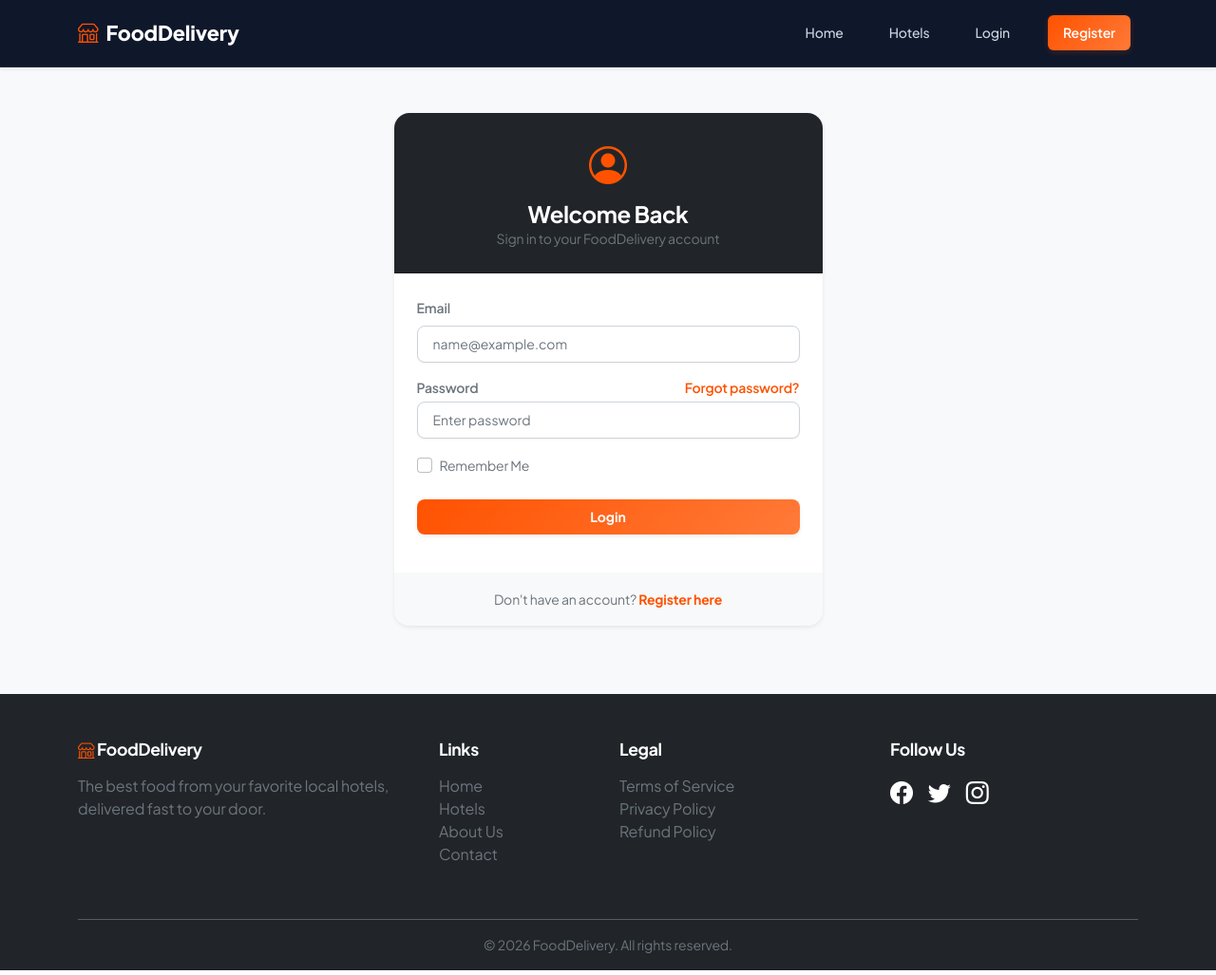
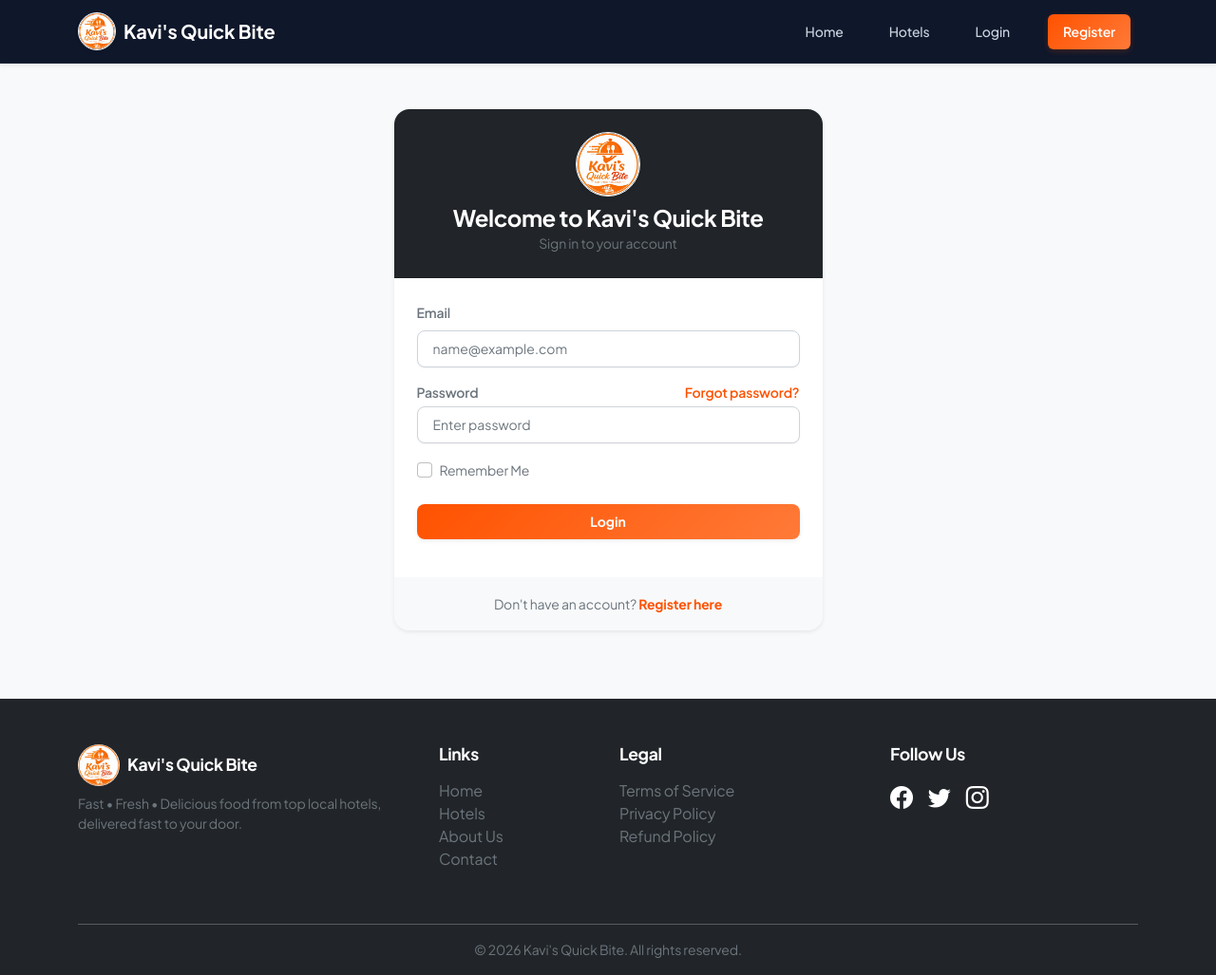
Before and after one commit to kaavi02/Food, a Flask app: page /login in a window 1280 px wide. Shown: the whole page at 95% size. Run offline with Flask 3, Linux system fonts and the light colour scheme; some libraries are stand-ins or nearby versions.

Commit message:
Rebrand application to Kavi's Quick Bite with official logo, favicon, and updated headers

```diff
--- a/app/templates/auth/login.html
+++ b/app/templates/auth/login.html
@@ -1,13 +1,15 @@
 {% extends "base.html" %}
-{% block title %}Login - Food Delivery{% endblock %}
+{% block title %}Login - Kavi's Quick Bite{% endblock %}
 {% block content %}
 <div class="row justify-content-center my-4">
     <div class="col-md-5">
         <div class="card shadow-sm border-0 rounded-4 overflow-hidden">
             <div class="card-header bg-dark text-white text-center py-4">
-                <div class="mb-2"><i class="bi bi-person-circle fs-1 text-primary"></i></div>
-                <h4 class="fw-bold mb-0">Welcome Back</h4>
-                <small class="text-muted">Sign in to your FoodDelivery account</small>
+                <div class="mb-2">
+                    <img src="{{ url_for('static', filename='img/logo.png') }}" alt="Kavi's Quick Bite Logo" width="68" height="68" class="rounded-circle shadow-sm border border-light">
+                </div>
+                <h4 class="fw-bold mb-0">Welcome to Kavi's Quick Bite</h4>
+                <small class="text-muted">Sign in to your account</small>
             </div>
             <div class="card-body p-4">
                 <form method="POST" action="">
--- a/app/templates/base.html
+++ b/app/templates/base.html
@@ -3,7 +3,9 @@
 <head>
     <meta charset="UTF-8">
     <meta name="viewport" content="width=device-width, initial-scale=1.0">
-    <title>{% block title %}Food Delivery{% endblock %}</title>
+    <title>{% block title %}Kavi's Quick Bite - Fast • Fresh • Delicious{% endblock %}</title>
+    <!-- Favicon -->
+    <link rel="icon" type="image/png" href="{{ url_for('static', filename='favicon.png') }}">
     <!-- Google Fonts -->
     <link rel="preconnect" href="https://fonts.googleapis.com">
     <link rel="preconnect" href="https://fonts.gstatic.com" crossorigin>
@@ -14,10 +16,11 @@
     <link rel="stylesheet" href="{{ url_for('static', filename='css/style.css') }}">
 </head>
 <body class="d-flex flex-column min-vh-100 bg-light">
-    <nav class="navbar navbar-expand-lg navbar-dark bg-dark shadow-sm">
+    <nav class="navbar navbar-expand-lg navbar-dark bg-dark shadow-sm py-2">
         <div class="container">
-            <a class="navbar-brand" href="{{ url_for('customer.home') }}">
-                <i class="bi bi-shop"></i> FoodDelivery
+            <a class="navbar-brand d-flex align-items-center gap-2" href="{{ url_for('customer.home') }}">
+                <img src="{{ url_for('static', filename='img/logo.png') }}" alt="Kavi's Quick Bite Logo" width="40" height="40" class="rounded-circle shadow-sm border border-light">
+                <span class="fw-bold fs-5 tracking-tight text-white">Kavi's Quick Bite</span>
             </a>
             <button class="navbar-toggler" type="button" data-bs-toggle="collapse" data-bs-target="#navbarNav">
                 <span class="navbar-toggler-icon"></span>
@@ -90,8 +93,11 @@
         <div class="container">
             <div class="row">
                 <div class="col-md-4 mb-4">
-                    <h5><i class="bi bi-shop text-primary"></i> FoodDelivery</h5>
-                    <p class="text-muted mt-3">The best food from your favorite local hotels, delivered fast to your door.</p>
+                    <div class="d-flex align-items-center gap-2 mb-2">
+                        <img src="{{ url_for('static', filename='img/logo.png') }}" alt="Kavi's Quick Bite Logo" width="44" height="44" class="rounded-circle">
+                        <h5 class="mb-0 text-white fw-bold">Kavi's Quick Bite</h5>
+                    </div>
+                    <p class="text-muted mt-2 small">Fast • Fresh • Delicious food from top local hotels, delivered fast to your door.</p>
                 </div>
                 <div class="col-md-2 mb-4">
                     <h5>Links</h5>
@@ -121,7 +127,7 @@
             </div>
             <hr class="border-secondary">
             <div class="text-center text-muted small">
-                &copy; 2026 FoodDelivery. All rights reserved.
+                &copy; 2026 Kavi's Quick Bite. All rights reserved.
             </div>
         </div>
     </footer>
--- a/app/templates/customer/payment.html
+++ b/app/templates/customer/payment.html
@@ -31,7 +31,8 @@ var options = {
     "key": "{{ razorpay_key }}",
     "amount": "{{ (order.total_amount * 100)|int }}",
     "currency": "INR",
-    "name": "FoodDelivery App",
+    "name": "Kavi's Quick Bite",
+    "image": "{{ url_for('static', filename='img/logo.png', _external=True) }}",
     "description": "Payment for Order {{ order.order_number }}",
     "order_id": "{{ razorpay_order_id }}",
     "handler": function (response){
```
Also changed, not shown: app/templates/auth/register.html (+6 -4 lines), app/static/favicon.png (added), app/static/img/logo.png (added), app/static/uploads/logo.png (added).
